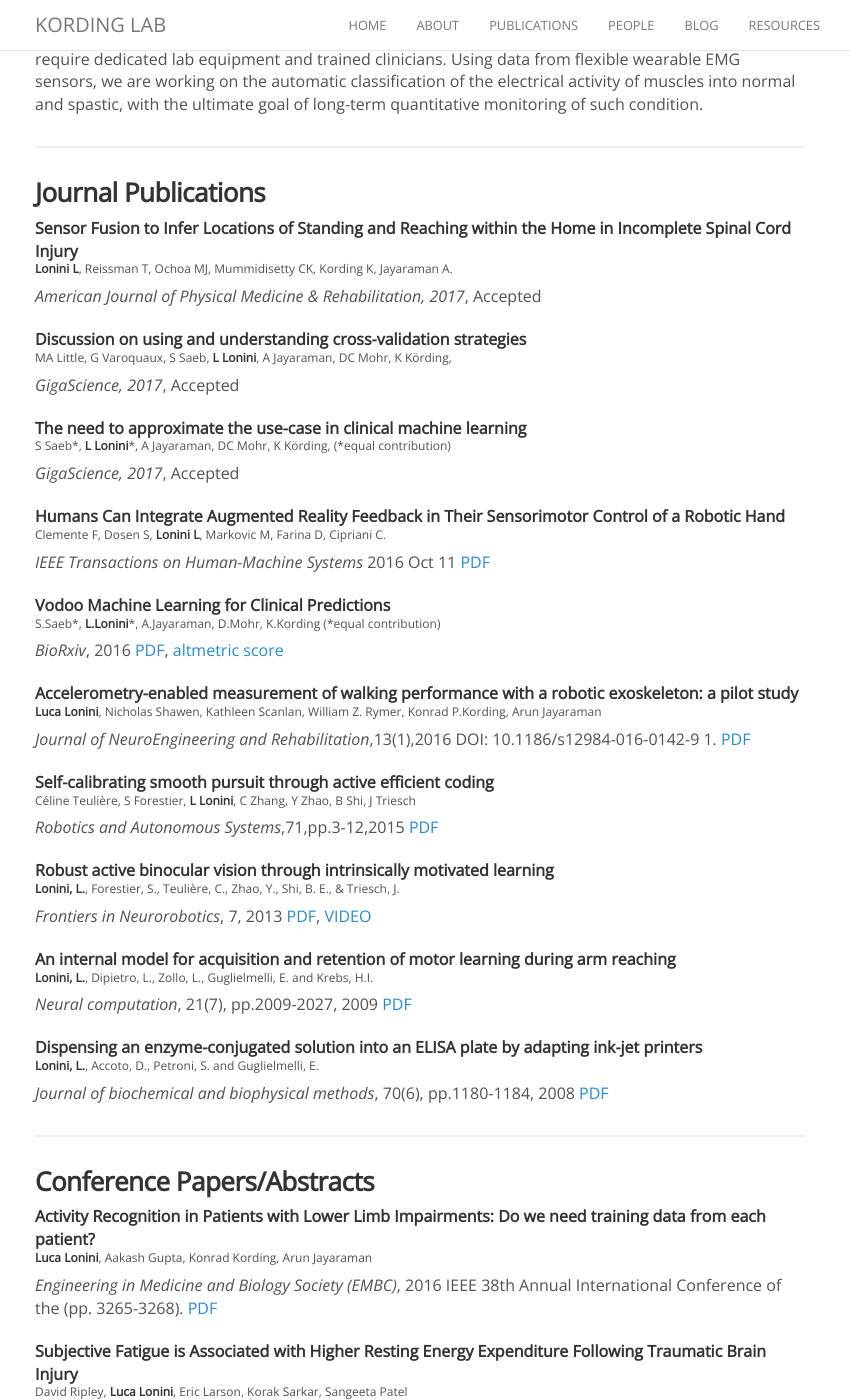
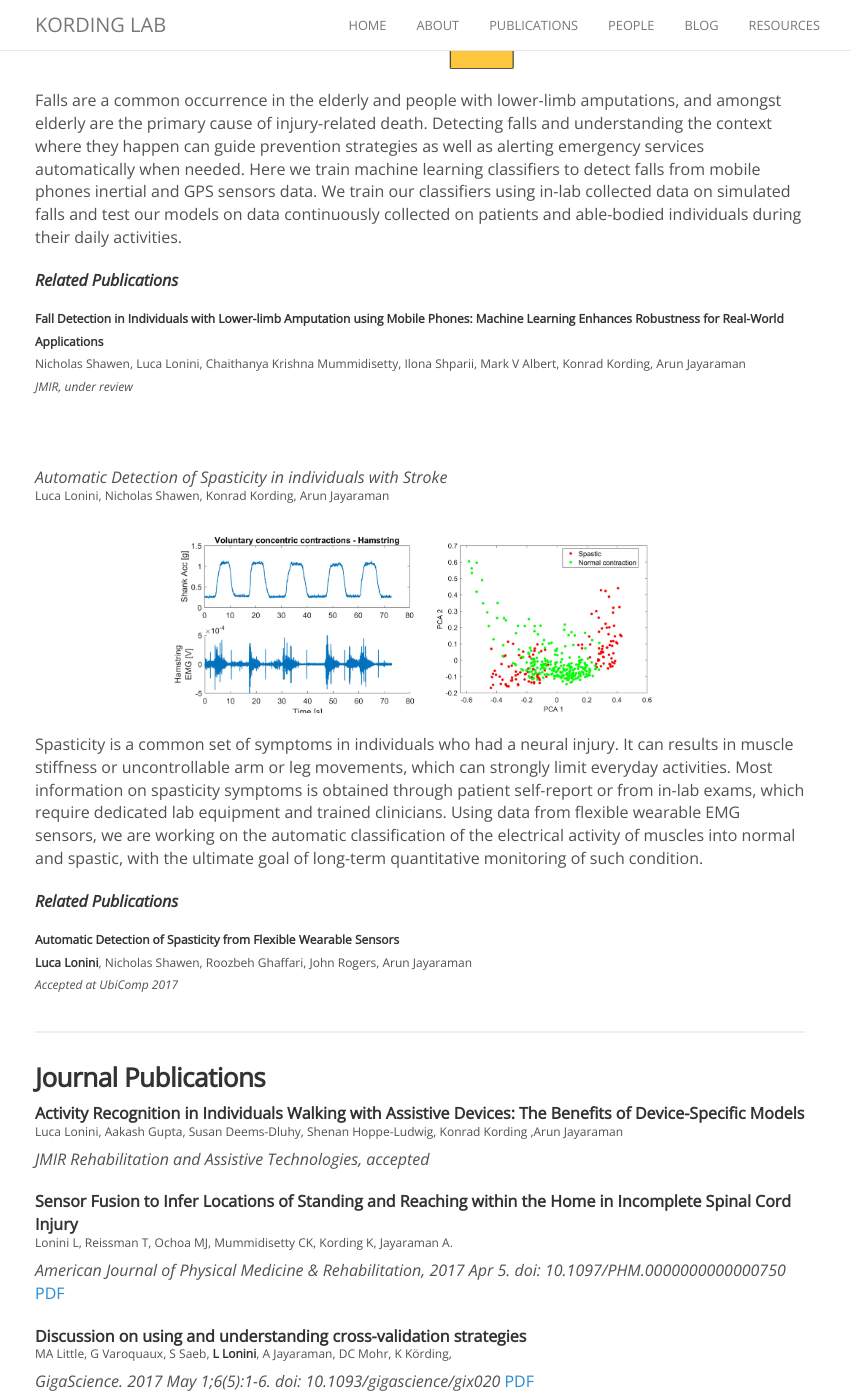
Before and after one commit to KordingLab/KordingLab.github.io, a Jekyll site: the page built from _people/luca_lonini.md, in a window 1280 px wide and 1400 px high, scrolled down 3286 px. Shown: the whole window, without its empty margins (220-1071 px from the left). Built offline with Jekyll 4.4.1, drawn with Linux system fonts in a browser that asks for light colours; nearby versions of some CDN libraries; comment, search, counter and statistics services are not loaded; some of the changed text lies outside the part shown.

Commit message:
luca's page update

```diff
--- a/_people/luca_lonini.md
+++ b/_people/luca_lonini.md
@@ -38,13 +38,21 @@
 
 <br>
 
-Mar 2017: Co-organizing the **[Northwestern Data Science Career Evening Workshop](http://www.data-science-career-evening.org/)**, partly supported by a Professional Development awarded by the [The Graduate School](http://www.tgs.northwestern.edu/funding/fellowships-and-grants/internal-grants/professional-development-grant.html) at Northwestern
+
+Jul 2017: Excited for having being selected to attend the Kellogg ["Business for Science and Engineers"](http://www.kellogg.northwestern.edu/executive-education/individual-programs/executive-programs/bussci.aspx)
+course at Northwestern.
+
+Jun 2017: Extended Abstract "**Automatic Detection of Spasticity from Flexible Wearable Sensors**" accepted at UbiComp '17 [Link](http://ubicomp.org/ubicomp2017/index.html)
+
+Jun 2017: Our new paper "**Activity Recognition in Individuals Walking with Assistive Devices: The Benefits of Device-Specific Models**" has been accepted in JMIR Rehabilitation and Assistive Technologies.
+
+Apr 2017: I Co-organized the **[Northwestern Data Science Career Evening Workshop](http://www.data-science-career-evening.org/)**, which was attended by more than 100 people and 7 companies and training program and partly supported by a Professional Development awarded by [The Graduate School](http://www.tgs.northwestern.edu/funding/fellowships-and-grants/internal-grants/professional-development-grant.html) at Northwestern
 
 Nov 2016: Invited talk at the [IHMC](https://www.ihmc.us/research/) in Penscola, FL on **"Quantifying Rehabilitation Outcomes using wearables and smartphones data"** [Video](https://www.youtube.com/watch?v=kQz4YQbaZVY)
 
 Sep 2016: Our paper **"Voodoo Machine Learning for Clinical Predictions"** is on BioRxiv [PDF](http://biorxiv.org/content/biorxiv/early/2016/06/19/059774.full.pdf), [altmetric score](https://biorxiv.altmetric.com/details/8885167)
 
-Jun 2016: Our paper **"Activity Recognition in Patients with Lower Limb Impairments: Do we need training data from each patient?"** has been accepted at [EMBC 2016](http://embc.embs.org/2016/)! This year's topic is _"Empowering Individual Healthcare Decisions through Technology"_<br>
+Jun 2016: Our paper **"Activity Recognition in Patients with Lower Limb Impairments: Do we need training data from each patient?"** has been accepted at [EMBC 2016](http://ieeexplore.ieee.org/abstract/document/7591425/)! This year's topic is _"Empowering Individual Healthcare Decisions through Technology"_<br>
 
 Mar 2016: We convert clinical scores into Bayesian surprise for evaluating spinal cord injury walking skills with exoskeletons. See our [paper on JNER](http://download.springer.com/static/pdf/450/art%253A10.1186%252Fs12984-016-0142-9.pdf?originUrl=http%3A%2F%2Fjneuroengrehab.biomedcentral.com%2Farticle%2F10.1186%2Fs12984-016-0142-9&token2=exp=1462152638~acl=%2Fstatic%2Fpdf%2F450%2Fart%25253A10.1186%25252Fs12984-016-0142-9.pdf*~hmac=989f7a158dab80ecdb2ff30c0955308e8b66302e906fff4f27864772fcd5ee58)
 
@@ -63,16 +71,34 @@
 
 Walking assistive devices are useful when they enable individuals with disabilities to function better in daily life. Here we use machine learning to identify functional daily activities from wearable sensors data. Such measurement of daily activities can inform clinicians and researchers on the effectiveness of novel assistive devices. Since different assistive devices are used by each individual, we investigate whether we need to train brace-specific, patient-specific or population-specific activity recognition classifiers.
 
+_**Related Publications**_ <br>
+
+<sup>**Activity Recognition in Individuals Walking with Assistive Devices: The Benefits of Device-Specific Models**<br> </sup>
+<sup> Luca Lonini, Aakash Gupta, Susan Deems-Dluhy, Shenan Hoppe-Ludwig, Konrad Kording ,Arun Jayaraman </sup> <br>
+<sup>_JMIR Rehabilitation and Assistive Technologies, accepted_</sup>
+
+<sup>**Activity Recognition in Patients with Lower Limb Impairments: Do we need training data from each patient?**</sup> <br>
+<sup>**Luca Lonini**, Aakash Gupta, Konrad Kording, Arun Jayaraman</sup><br>
+<sup>_Engineering in Medicine and Biology Society (EMBC)_, 2016 IEEE 38th Annual International Conference of the (pp. 3265-3268). [PDF](http://ieeexplore.ieee.org/abstract/document/7591425/)</sup>
+
+
 <br>
 
 _Fall detection in lower limb amputees using mobile phones_<br>
 <sup> Luca Lonini\*, Nicholas Shawen\*, Ilona Shparii, Mark Albert, Konrad Kording, Arun Jayaraman
 
 <figure><center>
-  <img src="{{site.baseurl}}/images/others/Falls.jpg" width="500">
+  <img src="{{site.baseurl}}/images/others/Falls.png" width="500">
 </center></figure>
 
 Falls are a common occurrence in the elderly and people with lower-limb amputations, and amongst elderly are the primary cause of injury-related death. Detecting falls and understanding the context where they happen can guide prevention strategies as well as alerting emergency services automatically when needed. Here we train machine learning classifiers to detect falls from mobile phones inertial and GPS sensors data. We train our classifiers using in-lab collected data on simulated falls and test our models on data continuously collected on patients and able-bodied individuals during their daily activities.
+
+_**Related Publications**_ <br>
+
+<sup>**Fall Detection in Individuals with Lower-limb Amputation using Mobile Phones: Machine Learning Enhances Robustness for Real-World Applications**<br> </sup>
+<sup> Nicholas Shawen, Luca Lonini, Chaithanya Krishna Mummidisetty, Ilona Shparii, Mark V Albert, Konrad Kording, Arun Jayaraman </sup> <br>
+<sup>_JMIR, under review_</sup>
+
 
 <br>
 
@@ -86,22 +112,32 @@
 
 Spasticity is a common set of symptoms in individuals who had a neural injury. It can results in muscle stiffness or uncontrollable arm or leg movements, which can strongly limit everyday activities. Most information on spasticity symptoms is obtained through patient self-report or from in-lab exams, which require dedicated lab equipment and trained clinicians. Using data from flexible wearable EMG sensors, we are working on the automatic classification of the electrical activity of muscles into normal and spastic, with the ultimate goal of long-term quantitative monitoring of such condition.
 
+_**Related Publications**_ <br>
+
+<sup> **Automatic Detection of Spasticity from Flexible Wearable Sensors**<br> </sup>
+<sup>**Luca Lonini**, Nicholas Shawen, Roozbeh Ghaffari, John Rogers, Arun Jayaraman</sup> <br>
+<sup>_Accepted at UbiComp 2017_</sup>
+
 
 <hr>
 
 ### Journal Publications
 
+**Activity Recognition in Individuals Walking with Assistive Devices: The Benefits of Device-Specific Models**<br>
+<sup> Luca Lonini, Aakash Gupta, Susan Deems-Dluhy, Shenan Hoppe-Ludwig, Konrad Kording ,Arun Jayaraman </sup> <br>
+_JMIR Rehabilitation and Assistive Technologies, accepted_
+
 **Sensor Fusion to Infer Locations of Standing and Reaching within the Home in Incomplete Spinal Cord Injury**<br>
- <sup>**Lonini L**, Reissman T, Ochoa MJ, Mummidisetty CK, Kording K, Jayaraman A. </sup> <br>
-_American Journal of Physical Medicine & Rehabilitation, 2017_, Accepted
+ <sup> Lonini L, Reissman T, Ochoa MJ, Mummidisetty CK, Kording K, Jayaraman A. </sup> <br>
+_American Journal of Physical Medicine & Rehabilitation, 2017 Apr 5. doi: 10.1097/PHM.0000000000000750_ [PDF](https://insights.ovid.com/pubmed?pmid=28379922)
 
 **Discussion on using and understanding cross-validation strategies** <br>
 <sup> MA Little, G Varoquaux, S Saeb, **L Lonini**, A Jayaraman, DC Mohr, K Körding, </sup> <br>
-_GigaScience, 2017_, Accepted
+_GigaScience. 2017 May 1;6(5):1-6. doi: 10.1093/gigascience/gix020_ [PDF](https://www.ncbi.nlm.nih.gov/pmc/articles/PMC5441396/pdf/gix020.pdf)
 
 **The need to approximate the use-case in clinical machine learning** <br>
-<sup>S Saeb\*, **L Lonini**\*, A Jayaraman, DC Mohr, K Körding, (*equal contribution) </sup> <br>
-_GigaScience, 2017_, Accepted
+<sup>S Saeb\*, **L Lonini**\*, A Jayaraman, DC Mohr, K Körding, (\*equal contribution) </sup> <br>
+_GigaScience. 2017 May; 6(5): 1–9. doi:  10.1093/gigascience/gix019_ [PDF](https://www.ncbi.nlm.nih.gov/pmc/articles/PMC5441397/pdf/gix019.pdf)
 
 **Humans Can Integrate Augmented Reality Feedback in Their Sensorimotor Control of a Robotic Hand**
 <sup>Clemente F, Dosen S, **Lonini L**, Markovic M, Farina D, Cipriani C. </sup> <br>
@@ -136,6 +172,10 @@
 <hr>
 
 ### Conference Papers/Abstracts
+
+**Automatic Detection of Spasticity from Flexible Wearable Sensors**<br>
+<sup>**Luca Lonini**, Nicholas Shawen, Roozbeh Ghaffari, John Rogers, Arun Jayaraman</sup> <br>
+_Accepted at UbiComp 2017_
 
 **Activity Recognition in Patients with Lower Limb Impairments: Do we need training data from each patient?**<br>
 <sup>**Luca Lonini**, Aakash Gupta, Konrad Kording, Arun Jayaraman</sup><br>
```
Also changed, not shown: other parts of _people/luca_lonini.md (+2 -2 lines), images/others/Falls.png (added), 1 other file.
